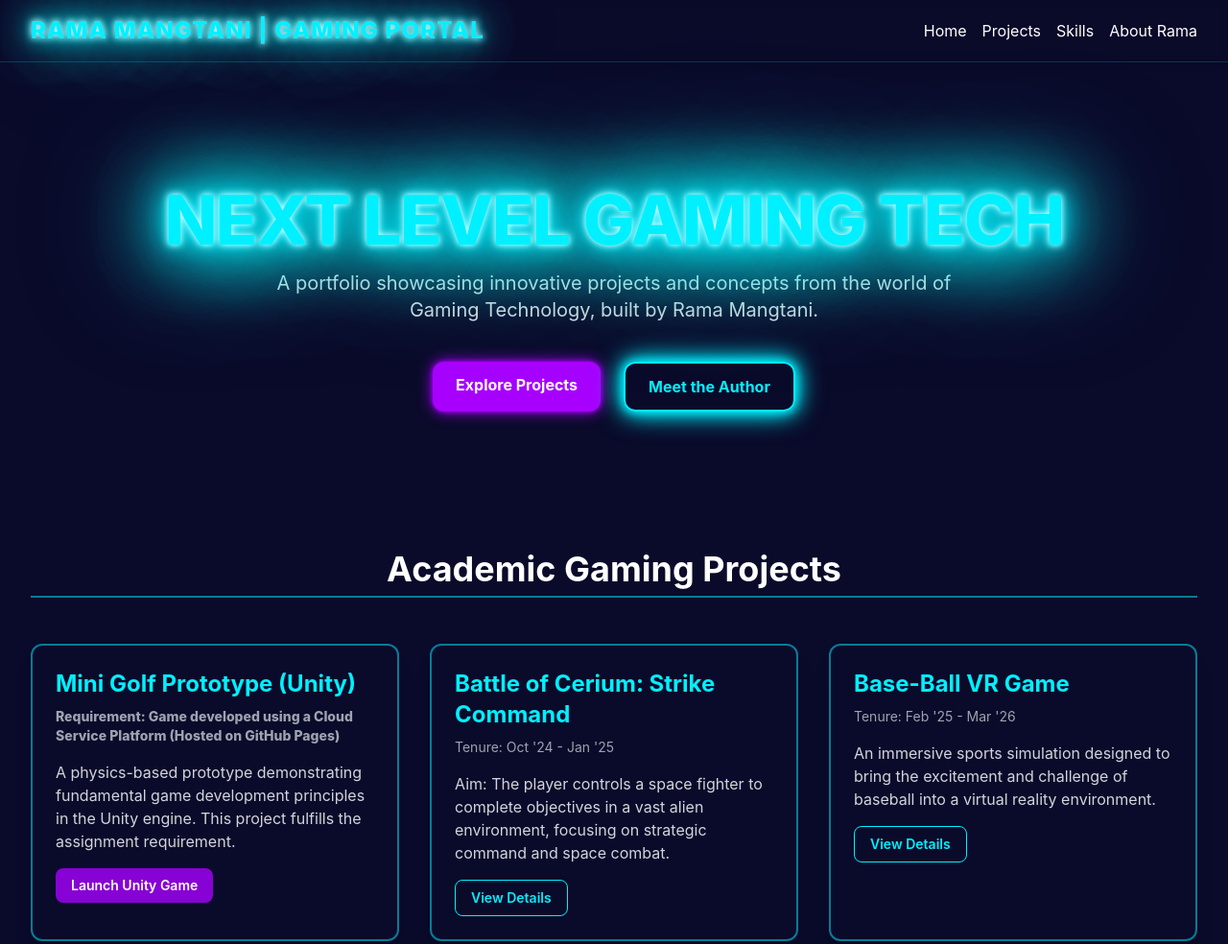
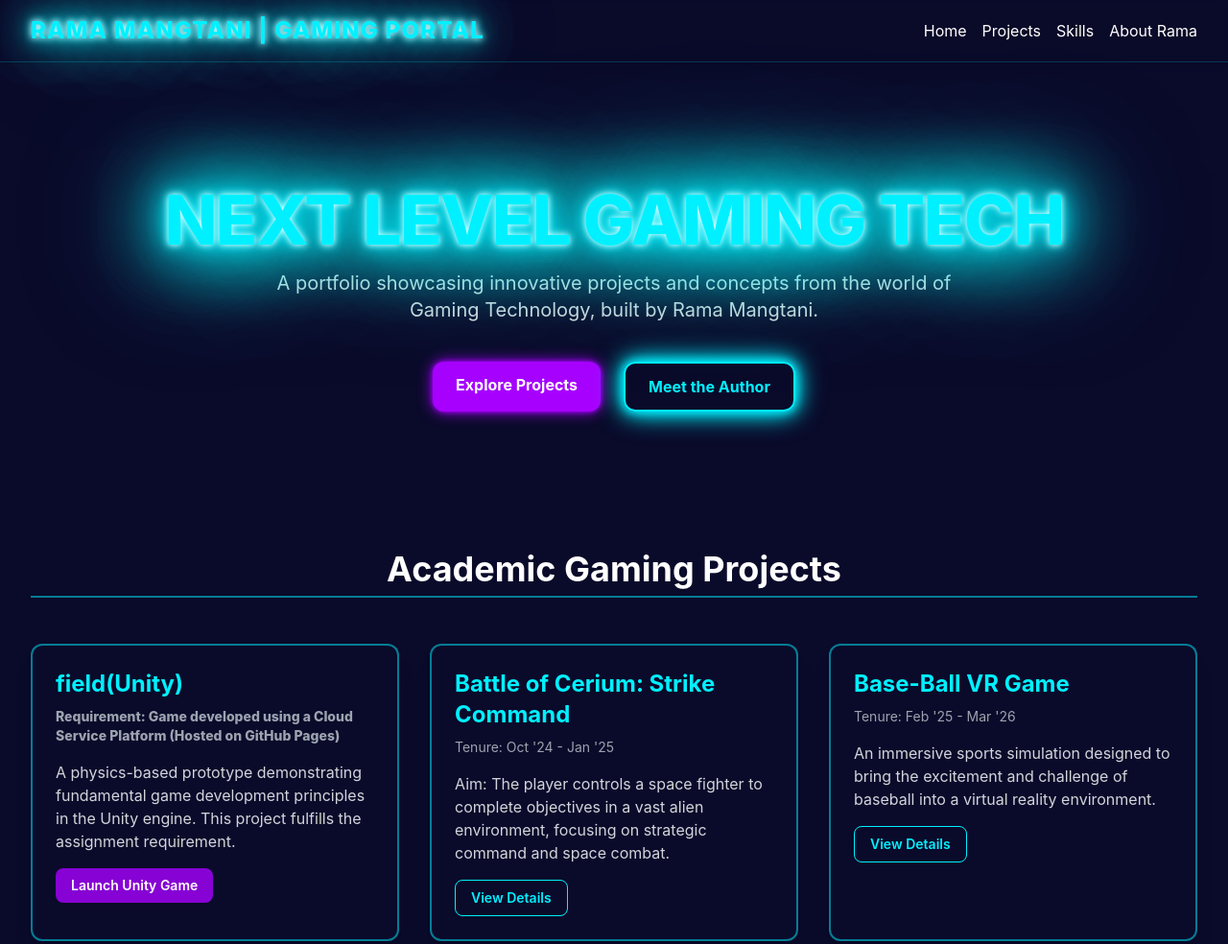
Before and after one commit to ramamangtani26/Game, a plain HTML site: page index.html in a window 1280 px wide. Shown: the top 984 px of the page at 96% size. Drawn offline with nearby package versions, Linux system fonts and the light colour scheme.

Commit message:
Update index.html
little change

```diff
--- a/index.html
+++ b/index.html
@@ -98,7 +98,7 @@
 
                 <!-- Project 1: Unity Game (Assignment Requirement) -->
                 <div class="bg-primary-dark border-2 border-accent-neon/50 rounded-xl p-6 shadow-xl hover:shadow-neon-button transition duration-300 hover:scale-[1.02]">
-                    <h3 class="text-2xl font-bold mb-2 text-accent-neon">Mini Golf Prototype (Unity)</h3>
+                    <h3 class="text-2xl font-bold mb-2 text-accent-neon">field(Unity)</h3>
                     <p class="text-sm text-gray-400 mb-4 font-extrabold">Requirement: Game developed using a Cloud Service Platform (Hosted on GitHub Pages)</p>
                     <p class="text-gray-300 mb-4">A physics-based prototype demonstrating fundamental game development principles in the Unity engine. This project fulfills the assignment requirement.</p>
                     <a href="./mini-golf-game/index.html" class="inline-block px-4 py-2 bg-button-purple/80 text-white text-sm font-semibold rounded-lg hover:bg-button-purple transition duration-300">
```
